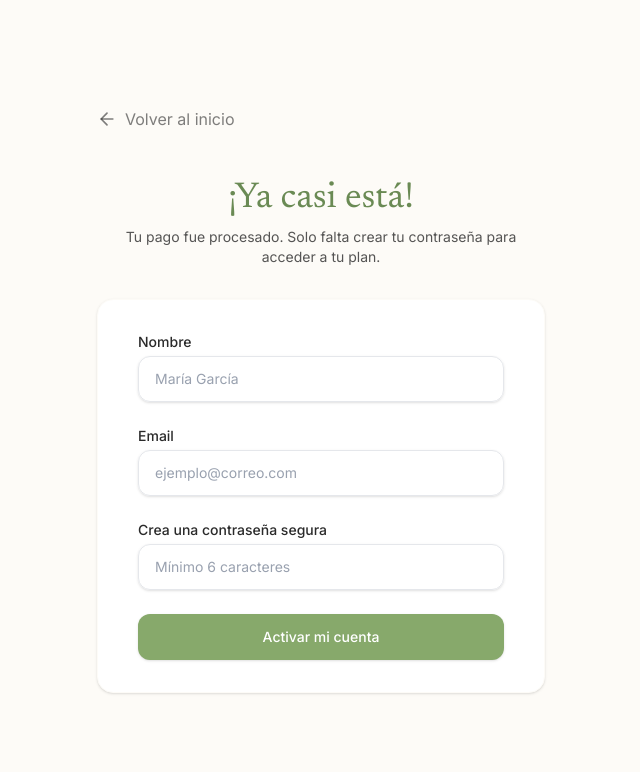
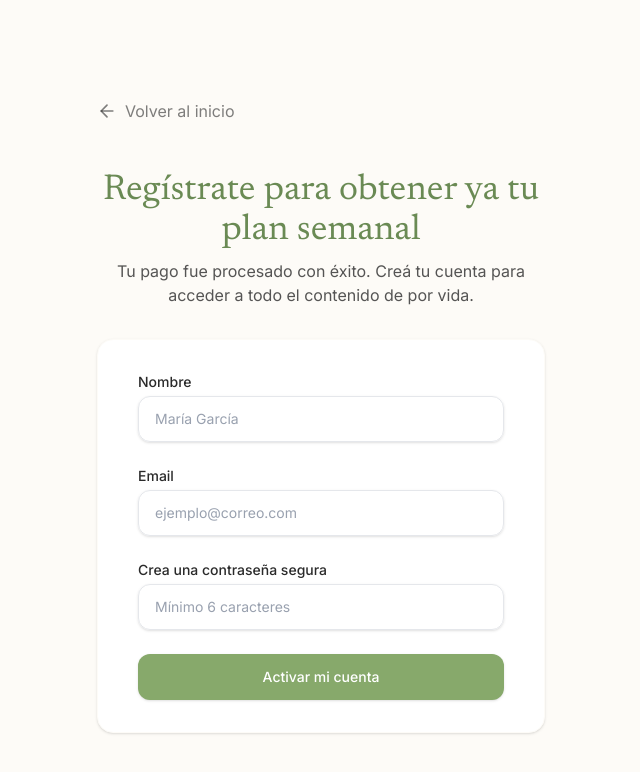
Before and after one commit to NogaTzBy/tusemanasana, a Next.js app: page /registro in a window 1280 px wide. Shown: the top 772 px of the page, without its empty margins (319-959 px from the left). Built offline with nearby package versions, Linux system fonts and the light colour scheme.

Commit message:
style: Improve copy and reduce padding on the registration page

```diff
--- a/src/app/registro/page.tsx
+++ b/src/app/registro/page.tsx
@@ -8,17 +8,17 @@ export default async function RegistroPage(props: {
     const searchParams = await props.searchParams
 
     return (
-        <main className="min-h-screen bg-[var(--color-background)] flex flex-col justify-center py-12 px-6 lg:px-8">
+        <main className="min-h-screen bg-[var(--color-background)] flex flex-col justify-center pt-12 pb-4 px-6 lg:px-8">
             <div className="sm:mx-auto sm:w-full sm:max-w-md">
                 <Link href="/" className="inline-flex items-center text-[var(--color-foreground)]/60 hover:text-[var(--color-primary)] transition-colors mb-6">
                     <ArrowLeft className="w-5 h-5 mr-2" />
                     Volver al inicio
                 </Link>
-                <h2 className="mt-6 text-center text-4xl font-serif text-[var(--color-primary-dark)]">
-                    ¡Ya casi está!
+                <h2 className="mt-2 md:mt-6 text-center text-3xl md:text-4xl font-serif text-[var(--color-primary-dark)]">
+                    Regístrate para obtener ya tu plan semanal
                 </h2>
-                <p className="mt-2 text-center text-sm text-[var(--color-foreground)]/80">
-                    Tu pago fue procesado. Solo falta crear tu contraseña para acceder a tu plan.
+                <p className="mt-2 text-center text-sm md:text-base text-[var(--color-foreground)]/80">
+                    Tu pago fue procesado con éxito. Creá tu cuenta para acceder a todo el contenido de por vida.
                 </p>
             </div>
 
```
